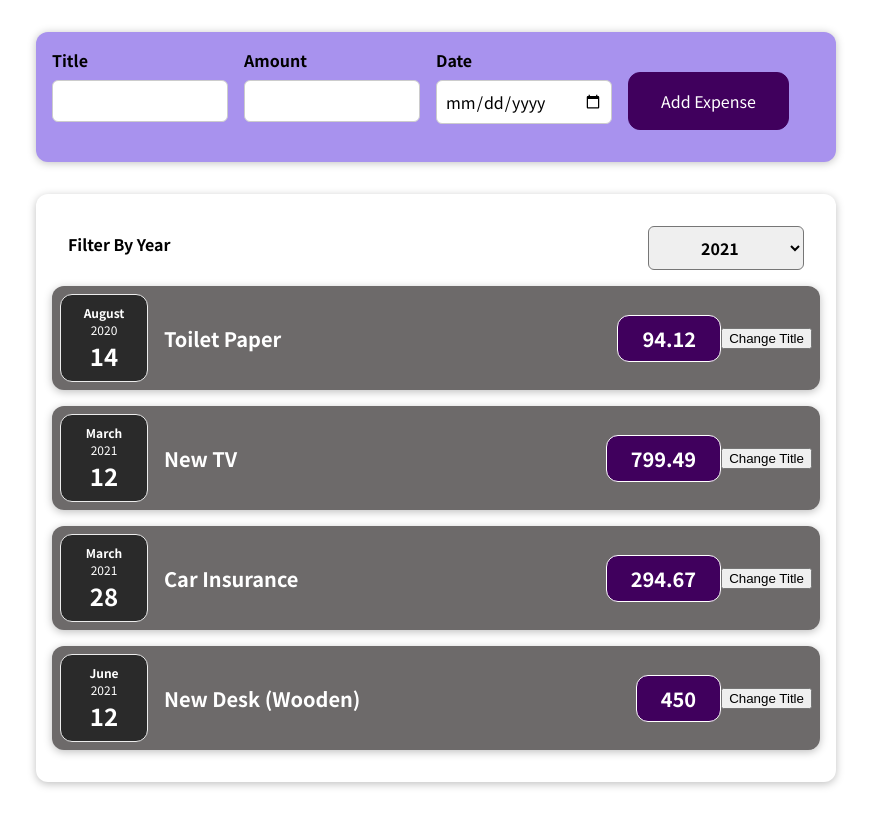
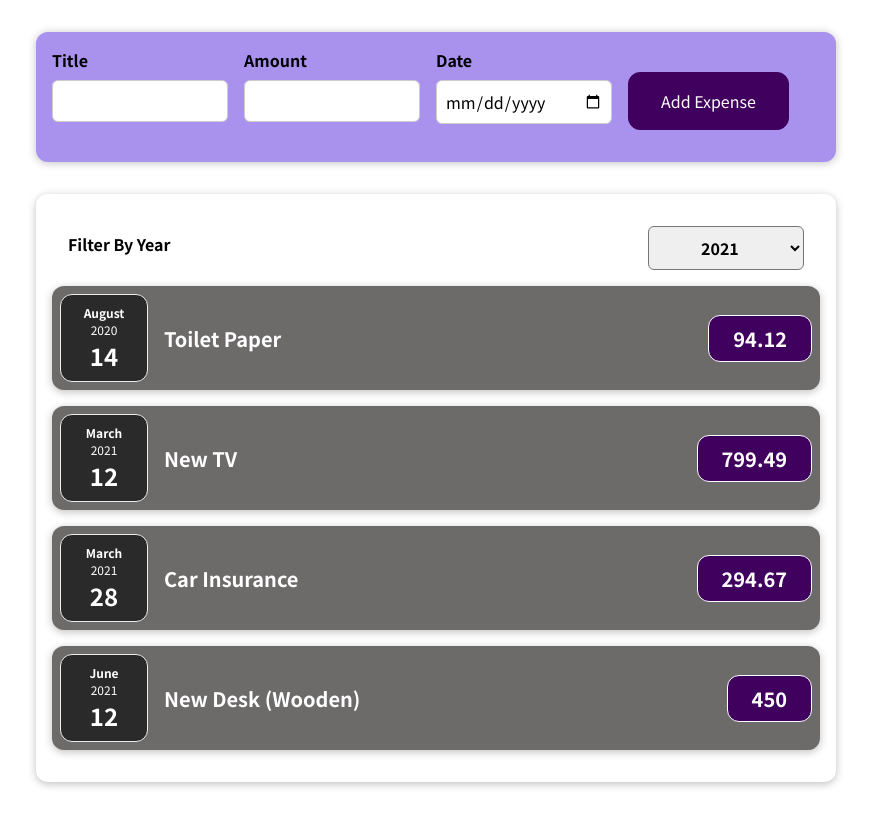
Before and after one commit to nalendro16/React-Project, a React (Create React App) app: page / in a window 1280 px wide. Shown: the whole page, without its empty margins (204-1075 px from the left). Built offline with nearby package versions, Linux system fonts and the light colour scheme.

Commit message:
remove button for usestate dumy

```diff
--- a/src/components/Expenses/ExpenseItem.js
+++ b/src/components/Expenses/ExpenseItem.js
@@ -1,28 +1,17 @@
-import { useState } from 'react'
-
 import ExpnDate from './ExpnDate'
 import './ExpenseItem.css'
 import Card from '../UI/Card'
 
 const ExpenseItem = (props) => {
-  // const expnTitle = props.title
   const expAmount = props.amount
-
-  const [title, setTitle] = useState(props.title)
-
-  const clickHandler = () => {
-    setTitle('Update!')
-    console.log(title)
-  }
 
   return (
     <Card className="expense-item">
       <ExpnDate date={props.date} />
       <div className="expense-item__description">
-        <h2>{title}</h2>
+        <h2>{props.title}</h2>
         <div className="expense-item__price">{expAmount}</div>
       </div>
-      <button onClick={clickHandler}>Change Title</button>
     </Card>
   )
 }
```
Also changed, not shown: 1 other file (tests, documents, lock files or other folders).
